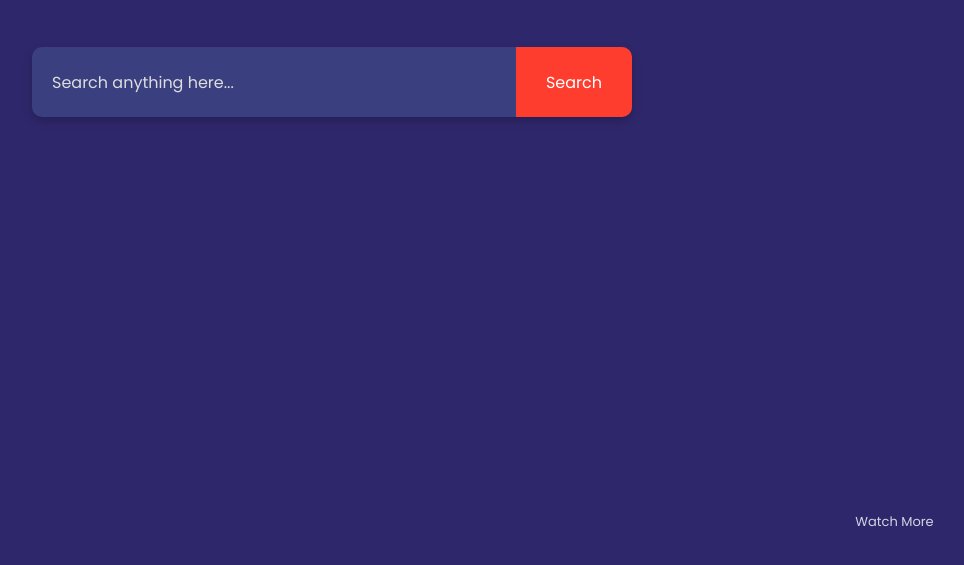
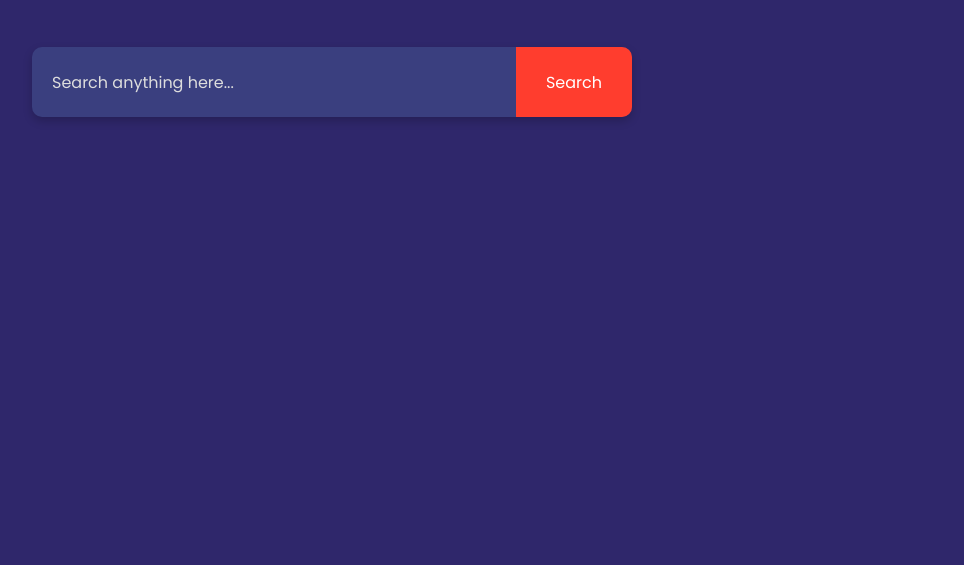
Before and after one commit to mmeeghana/imagesearchengine, a plain HTML site: page index.html in a window 1280 px wide. Shown: the part 187-752 px from the top of the page, without its empty margins (308-1272 px from the left). Drawn offline with Linux system fonts and the light colour scheme.

Commit message:
Update index.html

```diff
--- a/index.html
+++ b/index.html
@@ -19,9 +19,6 @@
 
   <button id="show-more-btn">Show more</button>
 
-  <a href="https://www.youtube.com/channel/UCkjoHfkLEy7ZT4bA2myJ8xA?sub_confirmation=1" class="watch-link">
-    Watch More
-  </a>
 
   <script src="script.js"></script>
 </body>
```
